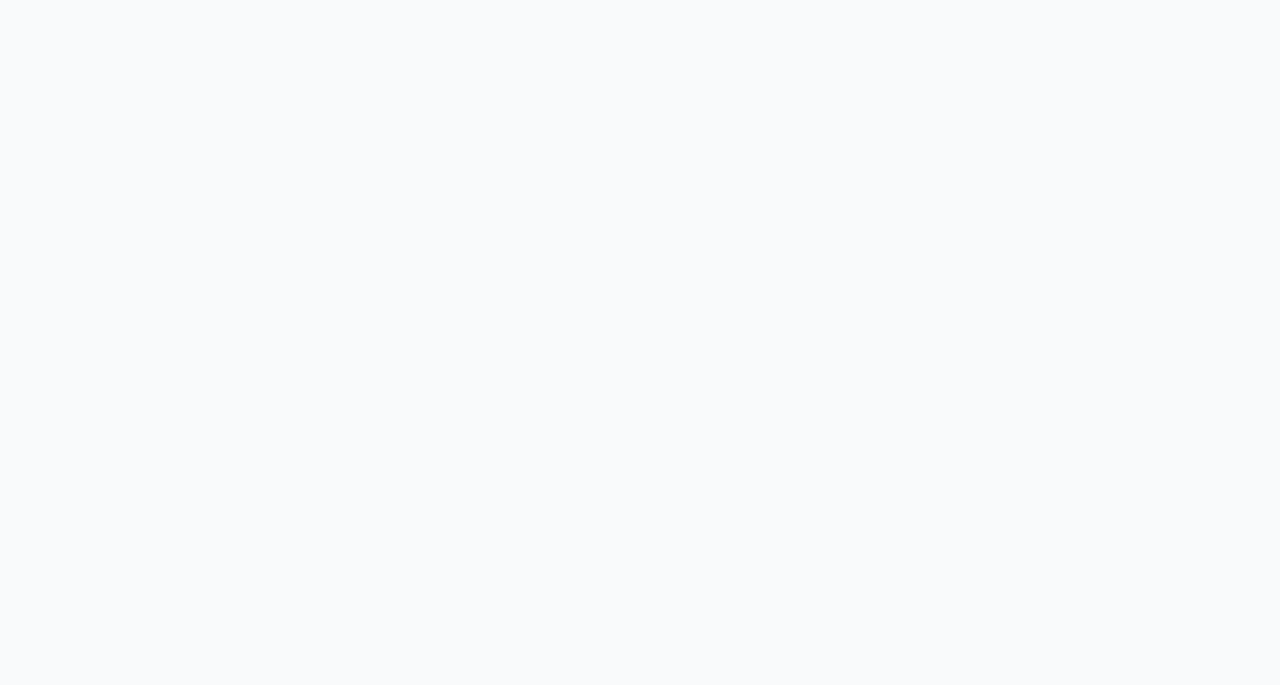
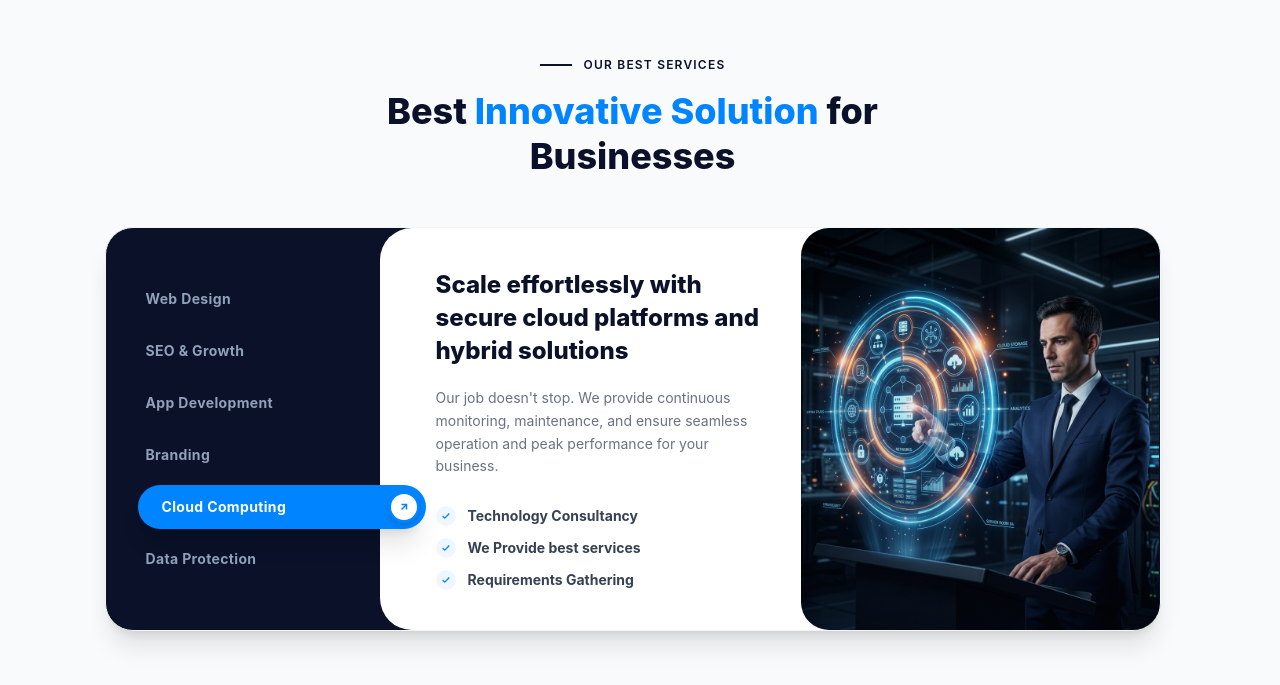
Before and after one commit to jithin2501/software-company, a React (Vite) app in the folder software_main/client/: page / in a window 1280 px wide. Shown: the part 839-1524 px from the top of the page. Before the commit the page ends 800 px from the top, so only its background shows below. Built offline with nearby package versions, Linux system fonts and the light colour scheme.

Commit message:
created the Services section

```diff
--- a/software_main/client/src/App.jsx
+++ b/software_main/client/src/App.jsx
@@ -2,9 +2,11 @@ import { useState, useEffect } from "react";
 import Navbar from "./components/Navbar";
 import LandingPage from "./pages/LandingPage";
 import ContactPage from "./pages/ContactPage";
+import ServicesSection from "./components/ServicesSection";
 
 export default function App() {
   const [view, setView] = useState("landing");
+  const [activeServiceTab, setActiveServiceTab] = useState(4); // Default: Cloud Computing
 
   useEffect(() => {
     window.scrollTo({ top: 0, behavior: "instant" });
@@ -12,11 +14,14 @@ export default function App() {
 
   return (
     <div className="min-h-screen font-sans">
-      <Navbar currentView={view} setView={setView} />
+      <Navbar currentView={view} setView={setView} setActiveServiceTab={setActiveServiceTab} />
       {/* Spacer to prevent fixed Navbar from covering content */}
       <div className="h-[72px]"></div>
       {view === "landing" ? (
-        <LandingPage setView={setView} />
+        <>
+          <LandingPage setView={setView} />
+          <ServicesSection activeTab={activeServiceTab} setActiveTab={setActiveServiceTab} />
+        </>
       ) : (
         <ContactPage />
       )}
--- a/software_main/client/src/components/Navbar.jsx
+++ b/software_main/client/src/components/Navbar.jsx
@@ -2,7 +2,7 @@ import { useState, useEffect } from "react";
 
 const NAV_LINKS = ["Home", "About", "Services", "Portfolio", "Review", "Contact"];
 
-export default function Navbar({ currentView, setView }) {
+export default function Navbar({ currentView, setView, setActiveServiceTab }) {
   const [menuOpen, setMenuOpen] = useState(false);
   const [servicesOpen, setServicesOpen] = useState(false);
   const [scrolled, setScrolled] = useState(false);
@@ -79,11 +79,28 @@ export default function Navbar({ currentView, setView }) {
 
             {/* Services dropdown */}
             {link === "Services" && servicesOpen && (
-              <div className="absolute top-8 left-0 bg-white shadow-xl rounded-xl py-2 w-44 z-50 border border-gray-100">
-                {["Web Design", "SEO & Growth", "App Development", "Branding"].map((s) => (
+              <div className="absolute top-8 left-0 bg-white shadow-xl rounded-xl py-2 w-48 z-50 border border-gray-100">
+                {[
+                  "Web Design",
+                  "SEO & Growth",
+                  "App Development",
+                  "Branding",
+                  "Cloud Computing",
+                  "Data Protection",
+                ].map((s, index) => (
                   <a
                     key={s}
                     href="#"
+                    onClick={(e) => {
+                      e.preventDefault();
+                      setView("landing");
+                      setActiveServiceTab(index);
+                      setServicesOpen(false);
+                      setTimeout(() => {
+                        const el = document.getElementById("services");
+                        if (el) el.scrollIntoView({ behavior: "smooth" });
+                      }, 100);
+                    }}
                     className="block px-4 py-2 text-sm text-gray-700 hover:text-[#0084FF] hover:bg-blue-50 transition-colors"
                   >
                     {s}
@@ -138,8 +155,16 @@ export default function Navbar({ currentView, setView }) {
             <button
               key={link}
               onClick={() => {
-                setView(link.toLowerCase() === "contact" ? "contact" : "landing");
                 setMenuOpen(false);
+                if (link === "Services") {
+                  setView("landing");
+                  setTimeout(() => {
+                    const el = document.getElementById("services");
+                    if (el) el.scrollIntoView({ behavior: "smooth" });
+                  }, 100);
+                } else {
+                  setView(link.toLowerCase() === "contact" ? "contact" : "landing");
+                }
               }}
               className="text-left text-sm font-medium text-gray-700 hover:text-[#0084FF] transition-colors cursor-pointer"
             >
--- /dev/null
+++ b/software_main/client/src/components/ServicesSection.jsx
@@ -0,0 +1,144 @@
+import React, { useState } from "react";
+
+const SERVICES = [
+  {
+    name: "Web Design",
+    title: "Create stunning, high-converting websites to your brand",
+    desc: "We design and build bespoke, responsive websites that combine rich aesthetics with flawless functionality to turn visitors into loyal customers.",
+    bullets: ["Custom UI/UX Designs", "Mobile-First Optimization", "Speed & Performance Built-in"],
+    image: "/images/services/web-design.png",
+  },
+  {
+    name: "SEO & Growth",
+    title: "Dominate search rankings and drive organic traffic growth",
+    desc: "Our search engine experts implement data-driven SEO strategies, keyword optimization, and technical audits to guarantee higher visibility and customer reach.",
+    bullets: ["Keyword & Market Research", "Technical SEO Audits", "On-Page & Content Strategy"],
+    image: "/images/services/web-design.png", // fallback
+  },
+  {
+    name: "App Development",
+    title: "Build powerful, scalable mobile and web applications",
+    desc: "We develop native and cross-platform apps using modern stacks, providing robust security, smooth transitions, and scale-ready architecture.",
+    bullets: ["iOS & Android Mobile Apps", "Scalable Web Applications", "API Integration & Security"],
+    image: "/images/services/web-design.png", // fallback
+  },
+  {
+    name: "Branding",
+    title: "Craft a memorable identity that sets your business apart",
+    desc: "From logo creation to brand style guides, we establish strong visual guidelines and identity systems that build trust and stand out in the marketplace.",
+    bullets: ["Logo & Visual Identity", "Typography & Color Palettes", "Complete Brand Guidelines"],
+    image: "/images/services/web-design.png", // fallback
+  },
+  {
+    name: "Cloud Computing",
+    title: "Scale effortlessly with secure cloud platforms and hybrid solutions",
+    desc: "Our job doesn't stop. We provide continuous monitoring, maintenance, and ensure seamless operation and peak performance for your business.",
+    bullets: ["Technology Consultancy", "We Provide best services", "Requirements Gathering"],
+    image: "/images/services/cloud.png",
+  },
+  {
+    name: "Data Protection",
+    title: "Safeguard your corporate assets with advanced cyber security",
+    desc: "Implement enterprise-grade encryption, continuous vulnerability testing, and compliance frameworks to protect sensitive user and system data.",
+    bullets: ["End-to-End Encryption", "Vulnerability & Threat Auditing", "GDPR & Compliance Readiness"],
+    image: "/images/services/cloud.png", // fallback
+  },
+];
+
+export default function ServicesSection({ activeTab, setActiveTab }) {
+  const activeService = SERVICES[activeTab];
+
+  return (
+    <section id="services" className="w-full bg-[#f9fafb] py-16 md:py-24">
+      <div className="w-full max-w-6xl mx-auto px-6 md:px-12 flex flex-col gap-8">
+
+        {/* Section Header */}
+        <div className="text-center flex flex-col items-center gap-2 mb-4">
+          <div className="flex items-center gap-3">
+            <div className="w-8 h-[1.5px] bg-[#0A1128]" />
+            <span className="text-xs font-semibold tracking-widest text-[#0A1128] uppercase">
+              Our Best Services
+            </span>
+          </div>
+          <h2 className="text-3xl md:text-4xl font-extrabold text-[#0A1128] leading-tight max-w-xl mt-2">
+            Best <span className="text-[#0084FF]">Innovative Solution</span> for Businesses
+          </h2>
+        </div>
+
+        {/* Core Layout Card */}
+        <div className="w-full bg-[#0A1128] rounded-[28px] shadow-xl border border-gray-100 flex flex-col lg:flex-row overflow-hidden min-h-[400px]">
+
+          {/* Sidebar Tabs */}
+          <div className="w-full lg:w-[26%] py-6 pl-4 pr-0 flex flex-col gap-2 justify-center">
+            {SERVICES.map((service, index) => {
+              const isActive = index === activeTab;
+              return (
+                <button
+                  key={service.name}
+                  onClick={() => setActiveTab(index)}
+                  className={`text-left font-bold text-sm transition-all duration-300 flex items-center justify-between cursor-pointer group ${isActive
+                    ? "w-[112%] bg-[#0084FF] text-white py-1.5 pl-6 pr-1.5 rounded-full shadow-xl relative z-20 translate-x-4"
+                    : "w-full text-slate-400 hover:text-white py-3 pl-6 rounded-l-full hover:translate-x-1"
+                    }`}
+                >
+                  <span className="tracking-wide">{service.name}</span>
+                  {isActive && (
+                    <span className="w-8 h-8 rounded-full bg-white border-[3px] border-[#0084FF] flex items-center justify-center text-[#0084FF] shadow-md transform transition-transform group-hover:rotate-45 flex-shrink-0">
+                      <svg width="12" height="12" fill="none" stroke="currentColor" strokeWidth="3" viewBox="0 0 24 24">
+                        <line x1="7" y1="17" x2="17" y2="7" />
+                        <polyline points="7 7 17 7 17 17" />
+                      </svg>
+                    </span>
+                  )}
+                </button>
+              );
+            })}
+          </div>
+
+          {/* Content & Image Area */}
+          <div className="w-full lg:w-[74%] bg-white rounded-t-[28px] lg:rounded-t-none lg:rounded-l-[32px] flex flex-col md:flex-row items-stretch transition-all duration-500 overflow-hidden">
+
+            {/* Middle text content (shifted slightly to the right) */}
+            <div className="flex-1 flex flex-col justify-center gap-5 p-8 lg:p-10 pl-10 lg:pl-14 pr-6 lg:pr-8">
+              <h3 className="text-xl md:text-2xl font-extrabold text-[#0A1128] leading-snug">
+                {activeService.title}
+              </h3>
+              <p className="text-sm text-gray-500 leading-relaxed">
+                {activeService.desc}
+              </p>
+
+              {/* Bullets Checklist */}
+              <div className="flex flex-col gap-3 mt-2">
+                {activeService.bullets.map((bullet) => (
+                  <div key={bullet} className="flex items-center gap-3">
+                    <span className="w-5 h-5 rounded-full bg-blue-50 text-[#0084FF] flex items-center justify-center flex-shrink-0">
+                      <svg width="10" height="10" viewBox="0 0 24 24" fill="none" stroke="currentColor" strokeWidth="3">
+                        <polyline points="20 6 9 17 4 12" />
+                      </svg>
+                    </span>
+                    <span className="text-sm font-bold text-gray-700">
+                      {bullet}
+                    </span>
+                  </div>
+                ))}
+              </div>
+            </div>
+
+            {/* Right Image */}
+            <div className="w-full md:w-[46%] flex-shrink-0 relative group overflow-hidden md:rounded-l-[28px]">
+              <img
+                src={activeService.image}
+                alt={activeService.name}
+                className="w-full h-full min-h-[300px] object-cover transition-transform duration-500 group-hover:scale-105"
+              />
+              <div className="absolute inset-0 bg-gradient-to-t from-[#0A1128]/20 to-transparent pointer-events-none" />
+            </div>
+
+          </div>
+
+        </div>
+
+      </div>
+    </section>
+  );
+}
```
Also changed, not shown: software_main/client/public/images/services/cloud.png (added), software_main/client/public/images/services/web-design.png (added).
